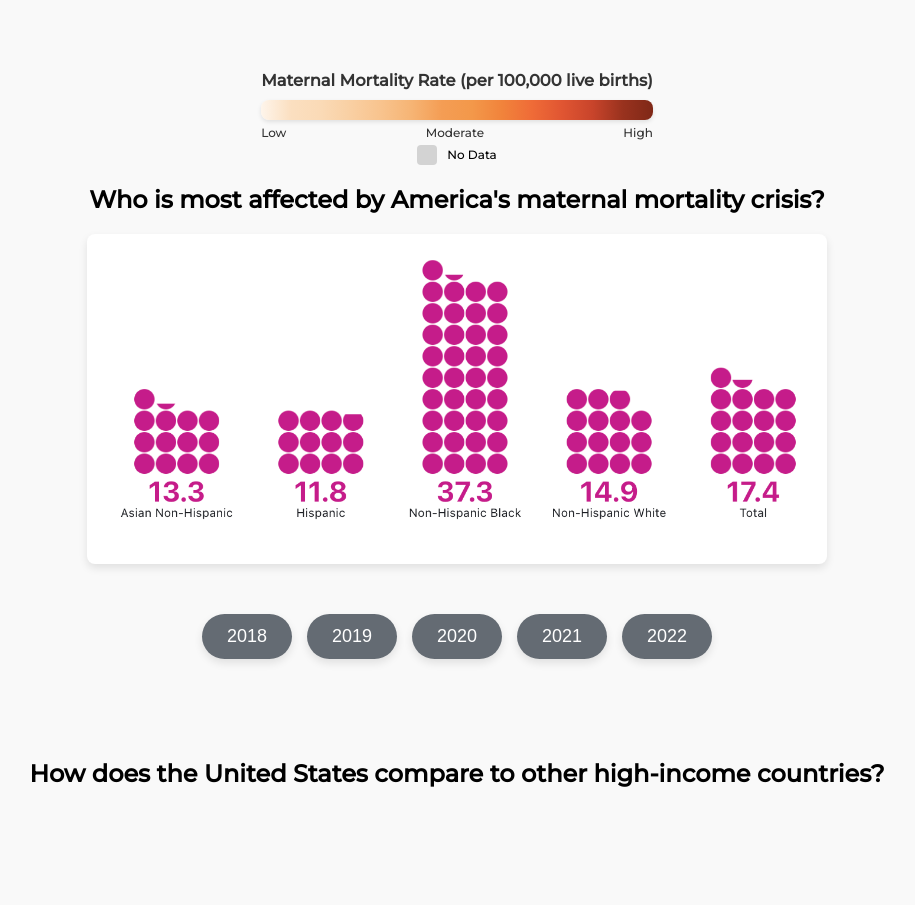
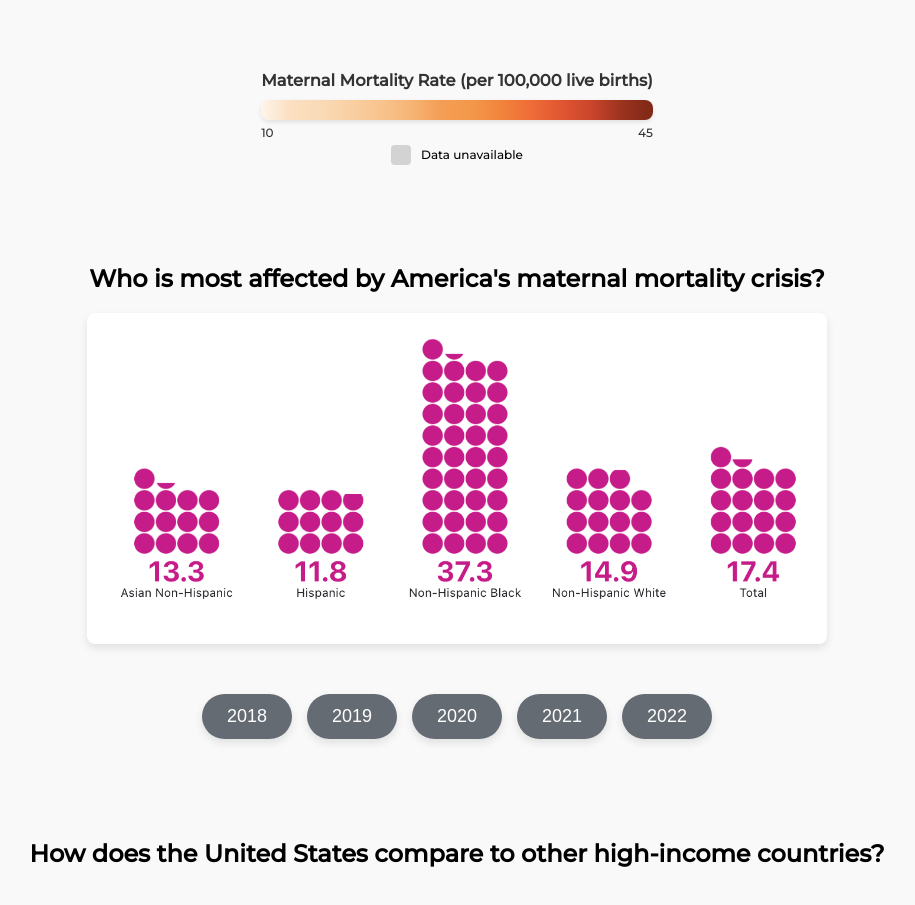
Before and after one commit to redpinecube/demo, a plain HTML site: page index.html in a window 1280 px wide. Shown: the part 1020-1925 px from the top of the page, without its empty margins (183-1098 px from the left). Drawn offline with nearby package versions, Linux system fonts and the light colour scheme; a script that the page names is missing.

Commit message:
edited legend labels

```diff
--- a/index.html
+++ b/index.html
@@ -30,20 +30,19 @@
         <div class="legend-bar">
             <div class="legend-color"></div>
             <div class="legend-labels">
-                <span>Low</span>
-                <span>Moderate</span>
-                <span>High</span>
+                <span>10</span>
+                <span>45</span>
             </div>
         </div>
     </div>
 
     <div class="no-data">
         <div class="swatch"></div>
-        <span>No Data</span>
+        <span>Data unavailable</span>
     </div>
 
-
-
+    <h2>  </h2>
+    <h2>  </h2>
 
     <h2> Who is most affected by America's maternal mortality crisis?</h2>
 
```
